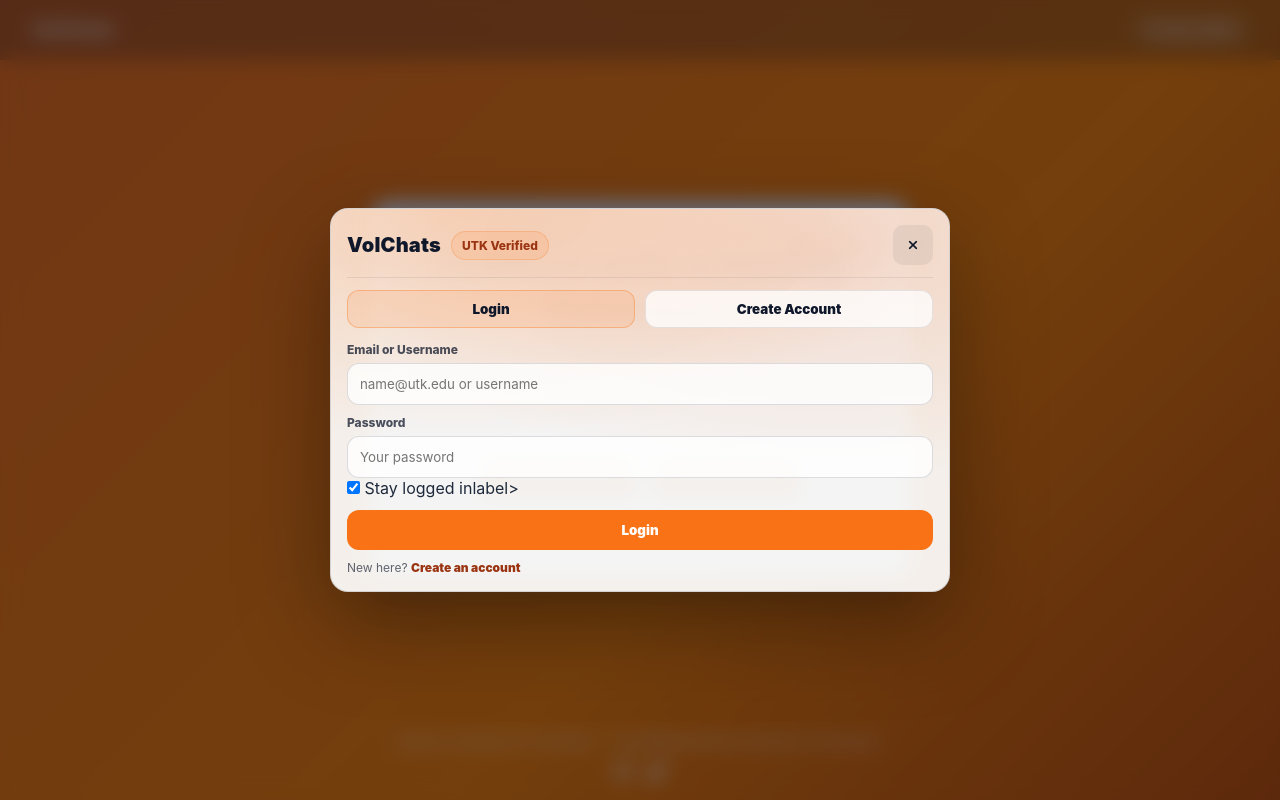
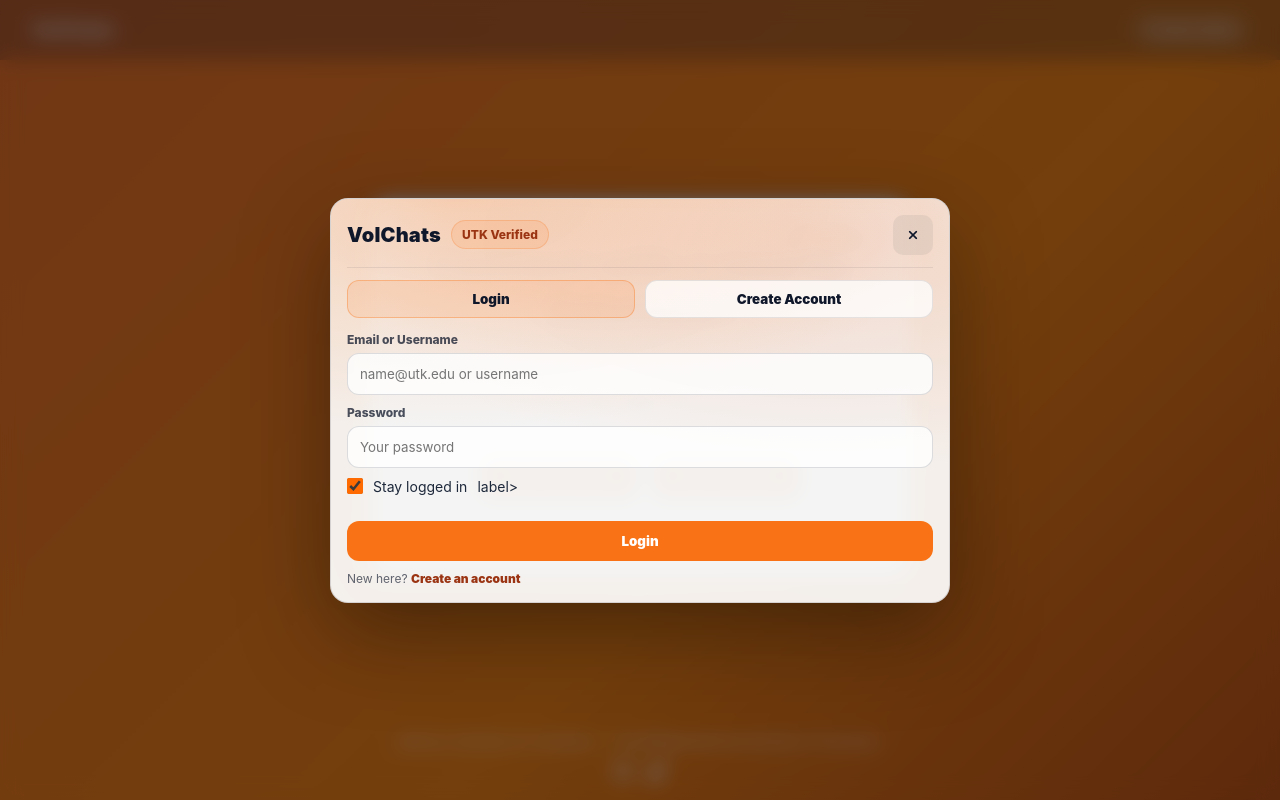
Before and after one commit to incognitovol/volchats-final, a website: page index.html in a window 1280 px wide. Both pictures are taken after a click on the button "Start Video Chat". Drawn offline with Linux system fonts and the light colour scheme; no server answers.

Commit message:
Update style.css checkbox update

```diff
--- a/style.css
+++ b/style.css
@@ -656,3 +656,23 @@
 .vc-btn-microsoft:active {
   transform: translateY(0);
 }
+
+.remember-row {
+  display: flex;
+  align-items: center;
+  gap: 10px;
+  margin: 10px 0 14px;
+  font-size: 14px;
+}
+
+.remember-row input[type="checkbox"] {
+  width: 16px;
+  height: 16px;
+  cursor: pointer;
+  accent-color: #ff6a00; /* VolChats orange */
+}
+
+.remember-row label {
+  cursor: pointer;
+  user-select: none;
+}
```
